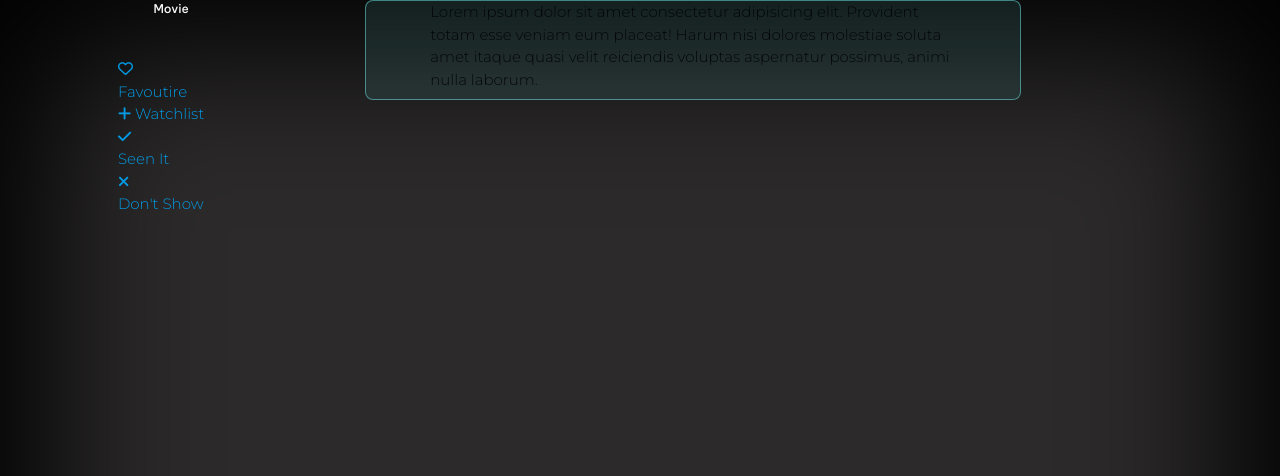
After one commit to SimasJakubenas/movie-roulette, a Django app: page /favourite/movie/ in a window 1280 px wide. The commit adds this page. Shown: the top 476 px of the page. Run offline with Django 3.2, Linux system fonts and the light colour scheme; some libraries are stand-ins or nearby versions.

Commit message:
Add basic html structure for favourites_list.html

```diff
--- /dev/null
+++ b/saved_viewings/templates/saved_viewings/favourites_list.html
@@ -0,0 +1,47 @@
+{% extends 'base.html' %}
+{% load static %}
+
+{% block content %}
+<div class="row">
+    <div class="col l2 push-l1 m12">
+        <div class="row">
+            <form method="post" class="col l12 m3 push-m9 s4 push-s8">
+                {% csrf_token %}
+                <div class="row main-select">
+                    <label class="col xl3 push-xl2 m11 push-m1">Movie</label>
+                </div>
+            </form>
+        </div>
+            <ul class="lists-menu row">
+                <a href="#" class="col l12 m3">
+                    <i class="far fa-heart"></i>
+                    <li>Favoutire</li>
+                </a>
+                <a href="#" class="col l12 m3">
+                    <i class="fas fa-plus"></i>
+                    <li">Watchlist</li>
+                </a>
+                <a href="#" class="col l12 m3">
+                    <i class="fas fa-check"></i>
+                    <li>Seen It</li>
+                </a>
+                <a href="#" class="col l12 m3">
+                    <i class="fas fa-times"></i>
+                    <li>Don't Show</li>
+                </a>
+            </ul>
+    </div>
+    <div class="col l9 m12">
+        <div class="container relative">
+            Lorem ipsum dolor sit amet consectetur adipisicing elit. Provident totam esse veniam eum
+            placeat! Harum nisi dolores molestiae soluta amet itaque quasi velit reiciendis voluptas
+            aspernatur possimus, animi nulla laborum.
+        </div>
+    </div>
+</div>
+
+{% endblock content %}
+
+{% block overlay %}
+{% include 'overlay.html' %}
+{% endblock %}
--- a/saved_viewings/urls.py
+++ b/saved_viewings/urls.py
@@ -3,8 +3,9 @@ from django.urls import path
 
 urlpatterns = [
     path('', views.roulette_list, name='roulette_list'),
+    path('', views.roulette_list, name='add_title'),
     path('clearall/', views.roulette_clear, name='clear_list'),
     path('delete/<int:title_id>', views.clear_one_title, name='delete'),
-    path('', views.roulette_list, name='add_title'),
-    path('info/', views.title_info, name='info')
+    path('info/', views.title_info, name='info'),
+    path('favourite/movie/', views.load_favourite_movies, name='favourite_movies')
 ]
--- a/saved_viewings/views.py
+++ b/saved_viewings/views.py
@@ -330,3 +330,11 @@ def new_actor_instance(each_person, get_title):
         person_id=get_object_or_404(Person.objects.filter(pk=each_person['id']))
     )
     get_title.actors.add(actor)
+
+def load_favourite_movies(request):
+    """
+    """
+    return render(
+        request,
+        'saved_viewings/favourites_list.html',
+    )
--- a/templates/base.html
+++ b/templates/base.html
@@ -13,8 +13,8 @@
     <link rel="stylesheet" href="https://cdnjs.cloudflare.com/ajax/libs/materialize/1.0.0/css/materialize.min.css">
 
     <!-- Link to local CSS -->
-    <link rel="stylesheet" href="static/css/style.css">
-    <link rel="stylesheet" href="static/css/roulette.css">
+    <link rel="stylesheet" href="/static/css/style.css">
+    <link rel="stylesheet" href="/static/css/roulette.css">
 
 </head>
 
```
